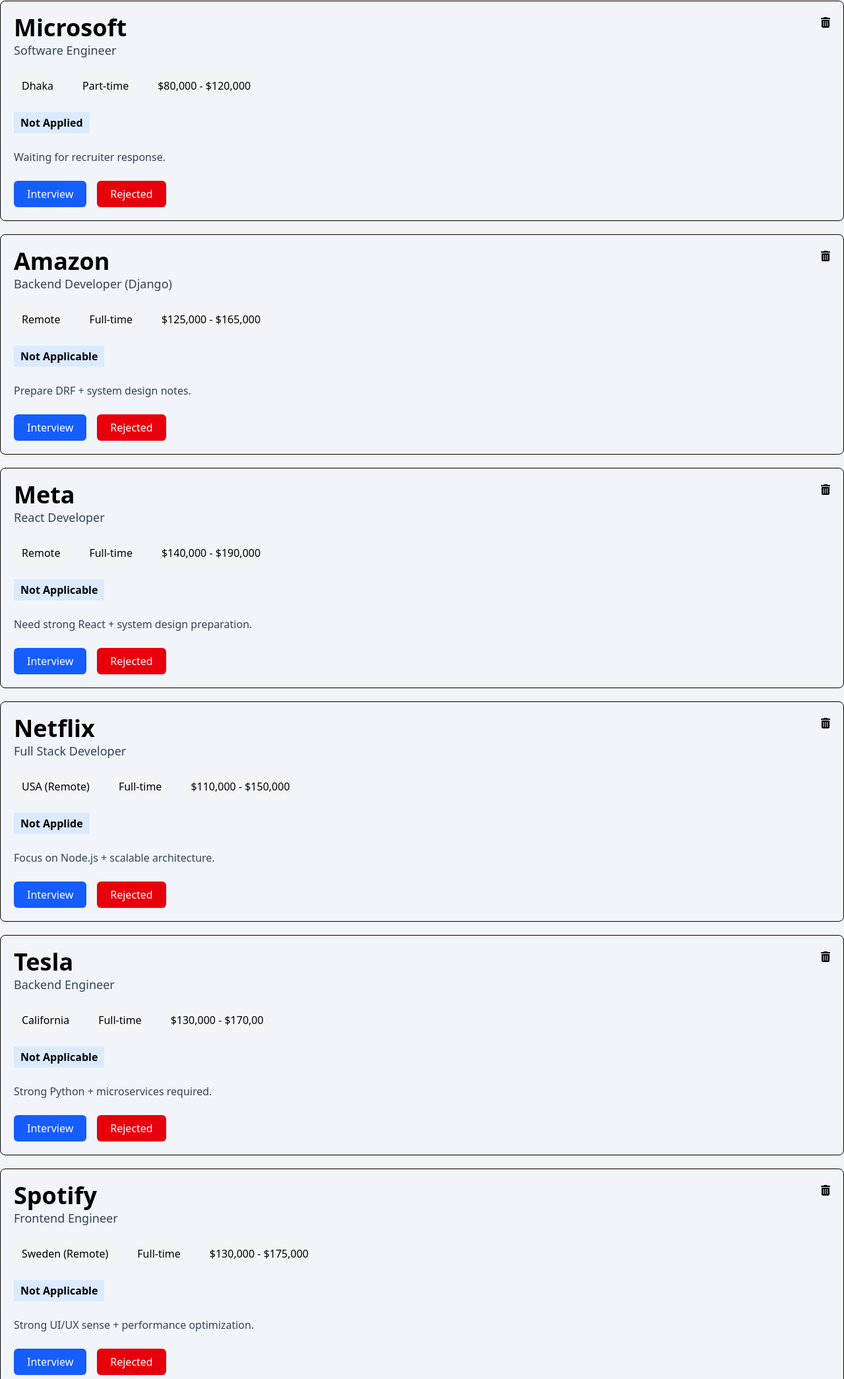
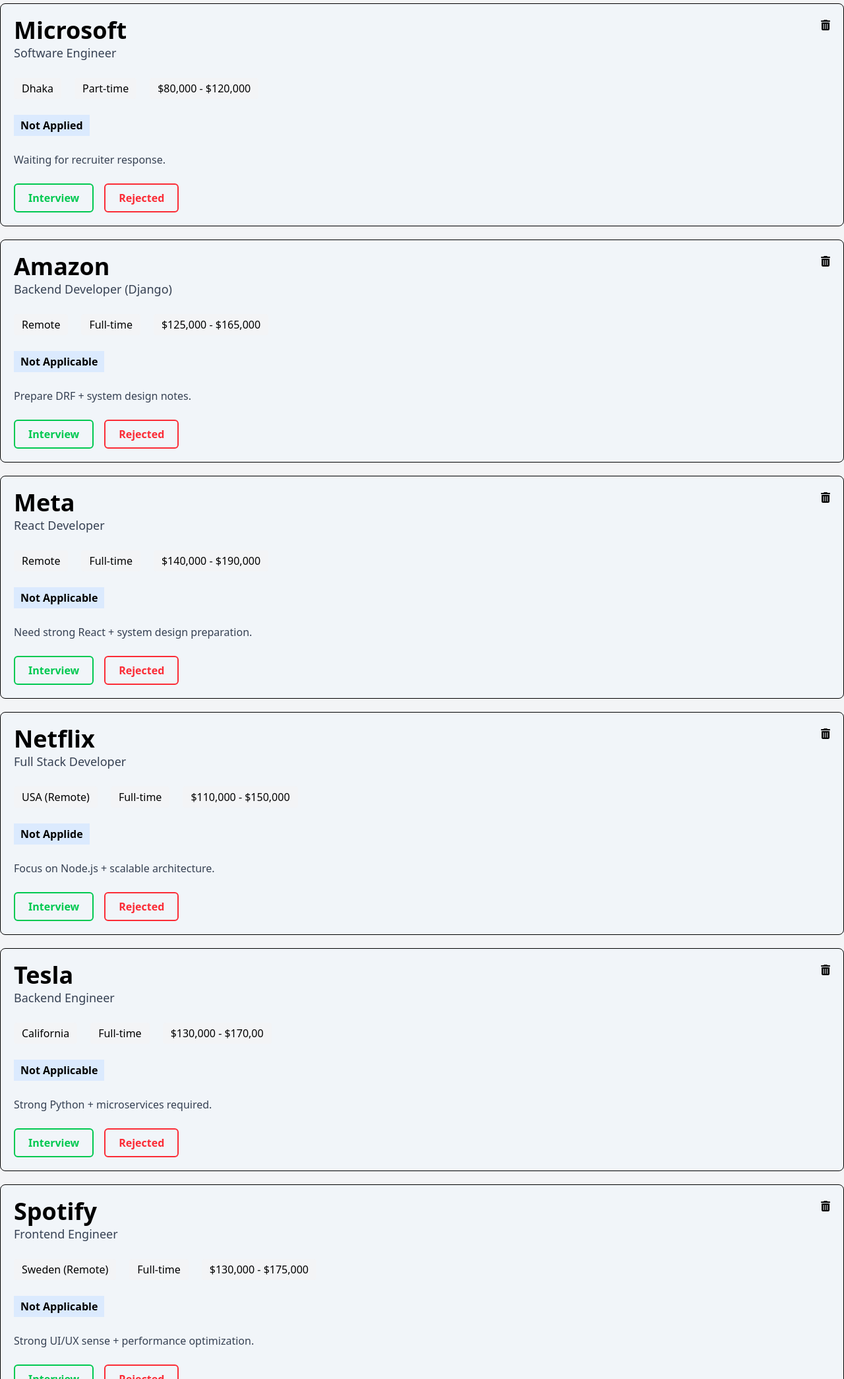
Before and after one commit to WakilIsrakAbir/Assignment-4-Job-Application-Tracker, a plain HTML site: page index.html in a window 1280 px wide. Shown: the part 710-2800 px from the top of the page at 66% size. Drawn offline with nearby package versions, Linux system fonts and the light colour scheme.

Commit message:
fix some design

```diff
--- a/index.html
+++ b/index.html
@@ -86,9 +86,9 @@
 
                     <div class="flex gap-4 flex-wrap">
                         <button
-                            class="interview-btn bg-blue-600 px-5 py-2 text-white rounded-md cursor-pointer">Interview</button>
+                            class="interview-btn bg-slate-100 font-bold px-5 py-2 text-green-500 rounded-md cursor-pointer border-2 border-green-500">Interview</button>
                         <button
-                            class="rejected-btn bg-red-600 px-5 py-2 text-white rounded-md cursor-pointer">Rejected</button>
+                            class="rejected-btn bg-slate-100 px-5 py-2 text-red-500 font-bold rounded-md cursor-pointer border-2 border-red-500">Rejected</button>
                     </div>
                 </div>
 
@@ -116,9 +116,9 @@
 
                     <div class="flex gap-4 flex-wrap">
                         <button
-                            class="interview-btn bg-blue-600 px-5 py-2 text-white rounded-md cursor-pointer">Interview</button>
+                            class="interview-btn bg-slate-100 font-bold px-5 py-2 text-green-500 rounded-md cursor-pointer border-2 border-green-500">Interview</button>
                         <button
-                            class="rejected-btn bg-red-600 px-5 py-2 text-white rounded-md cursor-pointer">Rejected</button>
+                            class="rejected-btn bg-slate-100 px-5 py-2 text-red-500 font-bold rounded-md cursor-pointer border-2 border-red-500">Rejected</button>
                     </div>
                 </div>
 
@@ -146,9 +146,9 @@
 
                     <div class="flex gap-4 flex-wrap">
                         <button
-                            class="interview-btn bg-blue-600 px-5 py-2 text-white rounded-md cursor-pointer">Interview</button>
+                            class="interview-btn bg-slate-100 font-bold px-5 py-2 text-green-500 rounded-md cursor-pointer border-2 border-green-500">Interview</button>
                         <button
-                            class="rejected-btn bg-red-600 px-5 py-2 text-white rounded-md cursor-pointer">Rejected</button>
+                            class="rejected-btn bg-slate-100 px-5 py-2 text-red-500 font-bold rounded-md cursor-pointer border-2 border-red-500">Rejected</button>
                     </div>
                 </div>
 
@@ -176,9 +176,9 @@
 
                     <div class="flex gap-4 flex-wrap">
                         <button
-                            class="interview-btn bg-blue-600 px-5 py-2 text-white rounded-md cursor-pointer">Interview</button>
+                            class="interview-btn bg-slate-100 font-bold px-5 py-2 text-green-500 rounded-md cursor-pointer border-2 border-green-500">Interview</button>
                         <button
-                            class="rejected-btn bg-red-600 px-5 py-2 text-white rounded-md cursor-pointer">Rejected</button>
+                            class="rejected-btn bg-slate-100 px-5 py-2 text-red-500 font-bold rounded-md cursor-pointer border-2 border-red-500">Rejected</button>
                     </div>
                 </div>
 
@@ -206,9 +206,9 @@
 
                     <div class="flex gap-4 flex-wrap">
                         <button
-                            class="interview-btn bg-blue-600 px-5 py-2 text-white rounded-md cursor-pointer">Interview</button>
+                            class="interview-btn bg-slate-100 font-bold px-5 py-2 text-green-500 rounded-md cursor-pointer border-2 border-green-500">Interview</button>
                         <button
-                            class="rejected-btn bg-red-600 px-5 py-2 text-white rounded-md cursor-pointer">Rejected</button>
+                            class="rejected-btn bg-slate-100 px-5 py-2 text-red-500 font-bold rounded-md cursor-pointer border-2 border-red-500">Rejected</button>
                     </div>
                 </div>
 
@@ -236,9 +236,9 @@
 
                     <div class="flex gap-4 flex-wrap">
                         <button
-                            class="interview-btn bg-blue-600 px-5 py-2 text-white rounded-md cursor-pointer">Interview</button>
+                            class="interview-btn bg-slate-100 font-bold px-5 py-2 text-green-500 rounded-md cursor-pointer border-2 border-green-500">Interview</button>
                         <button
-                            class="rejected-btn bg-red-600 px-5 py-2 text-white rounded-md cursor-pointer">Rejected</button>
+                            class="rejected-btn bg-slate-100 px-5 py-2 text-red-500 font-bold rounded-md cursor-pointer border-2 border-red-500">Rejected</button>
                     </div>
                 </div>
 
@@ -266,9 +266,9 @@
 
                     <div class="flex gap-4 flex-wrap">
                         <button
-                            class="interview-btn bg-blue-600 px-5 py-2 text-white rounded-md cursor-pointer">Interview</button>
+                            class="interview-btn bg-slate-100 font-bold px-5 py-2 text-green-500 rounded-md cursor-pointer border-2 border-green-500">Interview</button>
                         <button
-                            class="rejected-btn bg-red-600 px-5 py-2 text-white rounded-md cursor-pointer">Rejected</button>
+                            class="rejected-btn bg-slate-100 px-5 py-2 text-red-500 font-bold rounded-md cursor-pointer border-2 border-red-500">Rejected</button>
                     </div>
                 </div>
 
@@ -296,9 +296,9 @@
 
                     <div class="flex gap-4 flex-wrap">
                         <button
-                            class="interview-btn bg-blue-600 px-5 py-2 text-white rounded-md cursor-pointer">Interview</button>
+                            class="interview-btn bg-slate-100 font-bold px-5 py-2 text-green-500 rounded-md cursor-pointer border-2 border-green-500">Interview</button>
                         <button
-                            class="rejected-btn bg-red-600 px-5 py-2 text-white rounded-md cursor-pointer">Rejected</button>
+                            class="rejected-btn bg-slate-100 px-5 py-2 text-red-500 font-bold rounded-md cursor-pointer border-2 border-red-500">Rejected</button>
                     </div>
                 </div>
 
```
